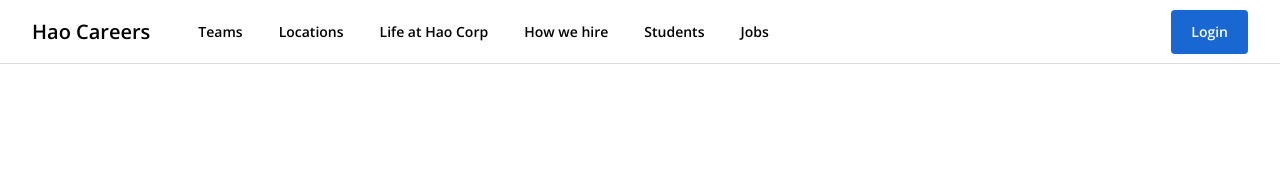
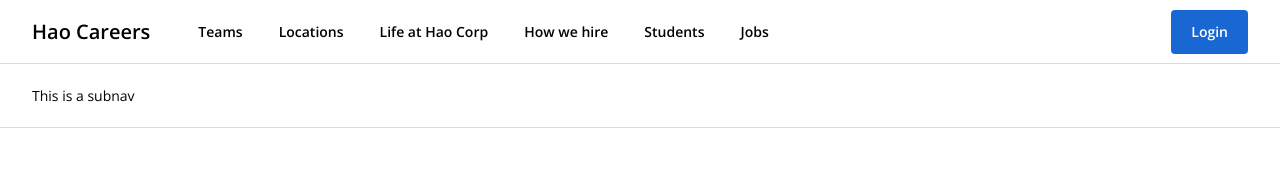
Before and after one commit to mmkrty/ud-vue-master-job-search, a Vue app: page / in a window 1280 px wide. Shown: the top 178 px of the page. Built offline with nearby package versions, Linux system fonts and the light colour scheme; the HTML template or start-up script is replaced by a standard one.

Commit message:
create subnav component

```diff
--- a/src/components/MainNav.vue
+++ b/src/components/MainNav.vue
@@ -32,6 +32,8 @@
           <profile-image v-else @click="logoutUser" />
         </div>
       </div>
+
+      <the-subnav />
     </div>
   </header>
 </template>
@@ -39,12 +41,14 @@
 <script>
 import ActionButton from "@/components/ActionButton.vue";
 import ProfileImage from "@/components/ProfileImage.vue";
+import TheSubnav from "@/components/TheSubnav.vue";
 
 export default {
   name: "MainNav",
   components: {
     ActionButton,
     ProfileImage,
+    TheSubnav,
   },
   data() {
     return {
--- /dev/null
+++ b/src/components/TheSubnav.vue
@@ -0,0 +1,11 @@
+<template>
+  <div class="h-16 w-full border-b border-solid border-brand-gray-1 bg-white">
+    <div class="flex h-full items-center px-8">This is a subnav</div>
+  </div>
+</template>
+
+<script>
+export default {
+  name: "TheSubnav",
+};
+</script>
```
